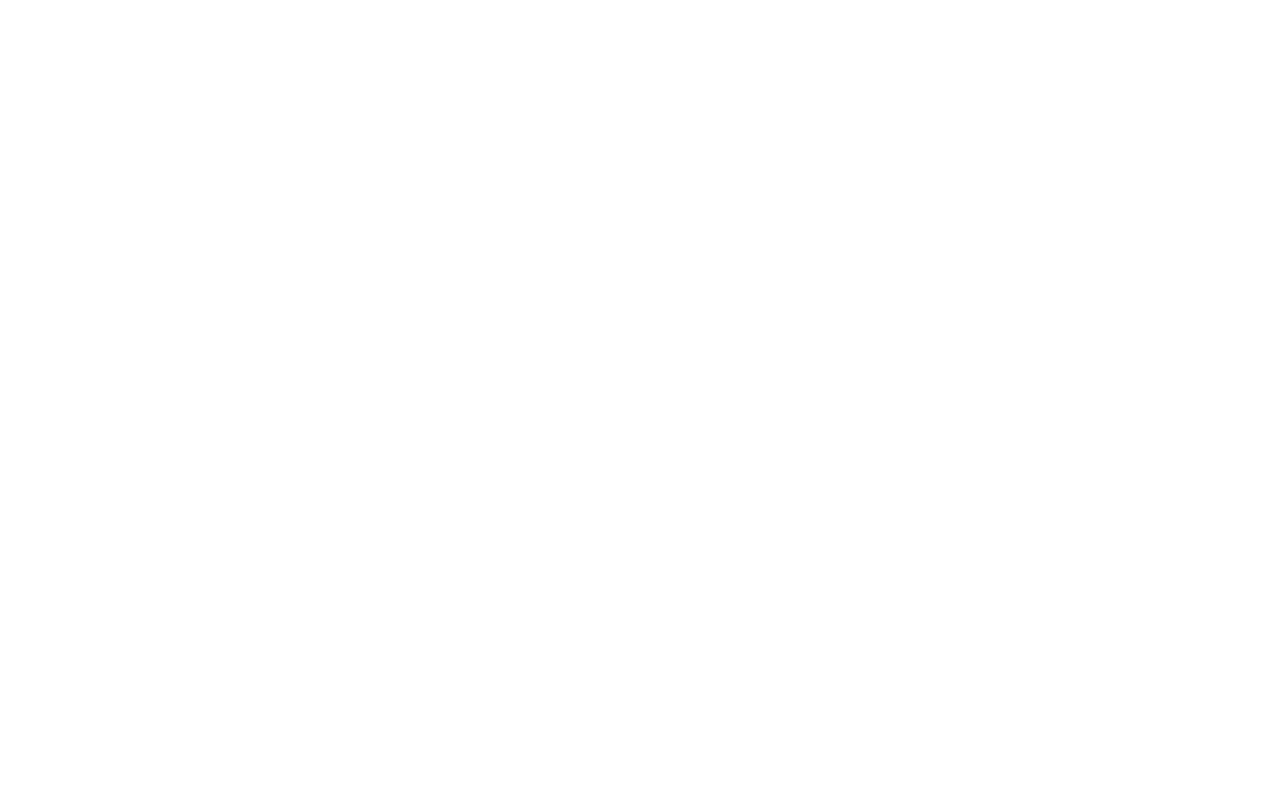
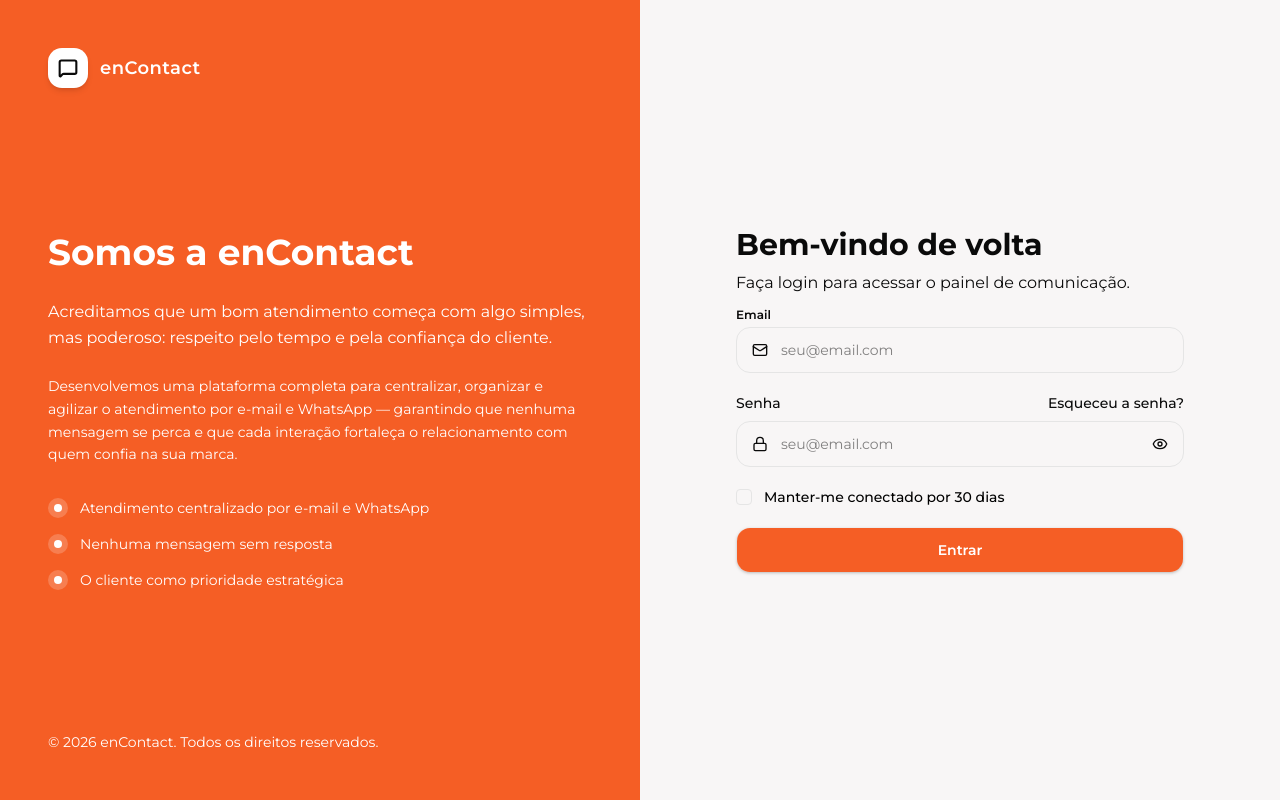
Before and after one commit to GotWill/DesafioFrontEnd2026Jr, a React (Vite) app in the folder enContact/: page /login in a window 1280 px wide. Before the commit this address had no page. Built offline with nearby package versions, Linux system fonts and the light colour scheme.

Commit message:
feat: implement user context for authentication

```diff
--- a/enContact/src/App.tsx
+++ b/enContact/src/App.tsx
@@ -5,7 +5,7 @@ const App = () => {
   return (
     <>
       <Routes>
-        <Route path="/" element={<Login />} />
+        <Route path="/login" element={<Login />} />
       </Routes>
     </>
   );
--- /dev/null
+++ b/enContact/src/context/user.tsx
@@ -0,0 +1,38 @@
+import { createContext, useState, type ReactNode } from "react";
+
+interface User {
+  email: string;
+}
+
+interface State {
+  user: User;
+  isAutentincated: boolean;
+  setUser: (user: User) => void;
+  logout: () => void;
+}
+
+// eslint-disable-next-line react-refresh/only-export-components
+export const userContext = createContext({} as State);
+
+export const UserProvider = ({ children }: { children: ReactNode }) => {
+  const [user, setUser] = useState<User>();
+  const [isAutentincated, setIsAutentincated] = useState(false);
+
+  const handleAddUser = (user: User) => {
+    setUser(user);
+    setIsAutentincated(true);
+  };
+
+  const logout = () => {
+    setUser(null);
+    setIsAutentincated(false);
+  };
+
+  return (
+    <userContext.Provider
+      value={{ user, isAutentincated, setUser: handleAddUser, logout }}
+    >
+      {children}
+    </userContext.Provider>
+  );
+};
--- a/enContact/src/main.tsx
+++ b/enContact/src/main.tsx
@@ -3,11 +3,14 @@ import { createRoot } from "react-dom/client";
 import "./index.css";
 import App from "./App.tsx";
 import { BrowserRouter } from "react-router-dom";
+import { UserProvider } from "./context/user.tsx";
 
 createRoot(document.getElementById("root")!).render(
   <StrictMode>
     <BrowserRouter>
-      <App />
+      <UserProvider>
+        <App />
+      </UserProvider>
     </BrowserRouter>
   </StrictMode>,
 );
--- a/enContact/src/pages/login/components/form.tsx
+++ b/enContact/src/pages/login/components/form.tsx
@@ -1,4 +1,4 @@
-import { useState } from "react";
+import { useContext, useState } from "react";
 import { useForm } from "react-hook-form";
 import { zodResolver } from "@hookform/resolvers/zod";
 
@@ -16,15 +16,17 @@ import { Eye, EyeOff, Lock, Mail } from "lucide-react";
 import { Checkbox } from "@/components/ui/checkbox";
 import { Label } from "@/components/ui/label";
 import { Button } from "@/components/ui/button";
+import { userContext } from "@/context/user";
+import { useNavigate } from "react-router-dom";
 
 const formScherma = z.object({
   email: z.email({ error: "E-mail inválido." }),
   password: z.string().min(6, "O mínimo de caracteres é 8."),
 });
-
 const LoginForm = () => {
   const [isLoading, setIsloading] = useState(false);
   const [showPassword, setShowPassword] = useState(false);
+  const navigate = useNavigate();
 
   type FormSchema = z.infer<typeof formScherma>;
 
@@ -36,8 +38,14 @@ const LoginForm = () => {
     },
   });
 
+  const { setUser } = useContext(userContext);
+
   const handleForm = (data: FormSchema) => {
     setIsloading(true);
+    setTimeout(() => {
+      setUser({ email: data.email });
+      navigate("/");
+    }, 2000);
   };
 
   return (
--- a/package.json
+++ /dev/null
@@ -1,6 +0,0 @@
-{
-  "dependencies": {
-    "@tailwindcss/vite": "^4.2.4",
-    "tailwindcss": "^4.2.4"
-  }
-}
```
Also changed, not shown: 1 other file (tests, documents, lock files or other folders).
